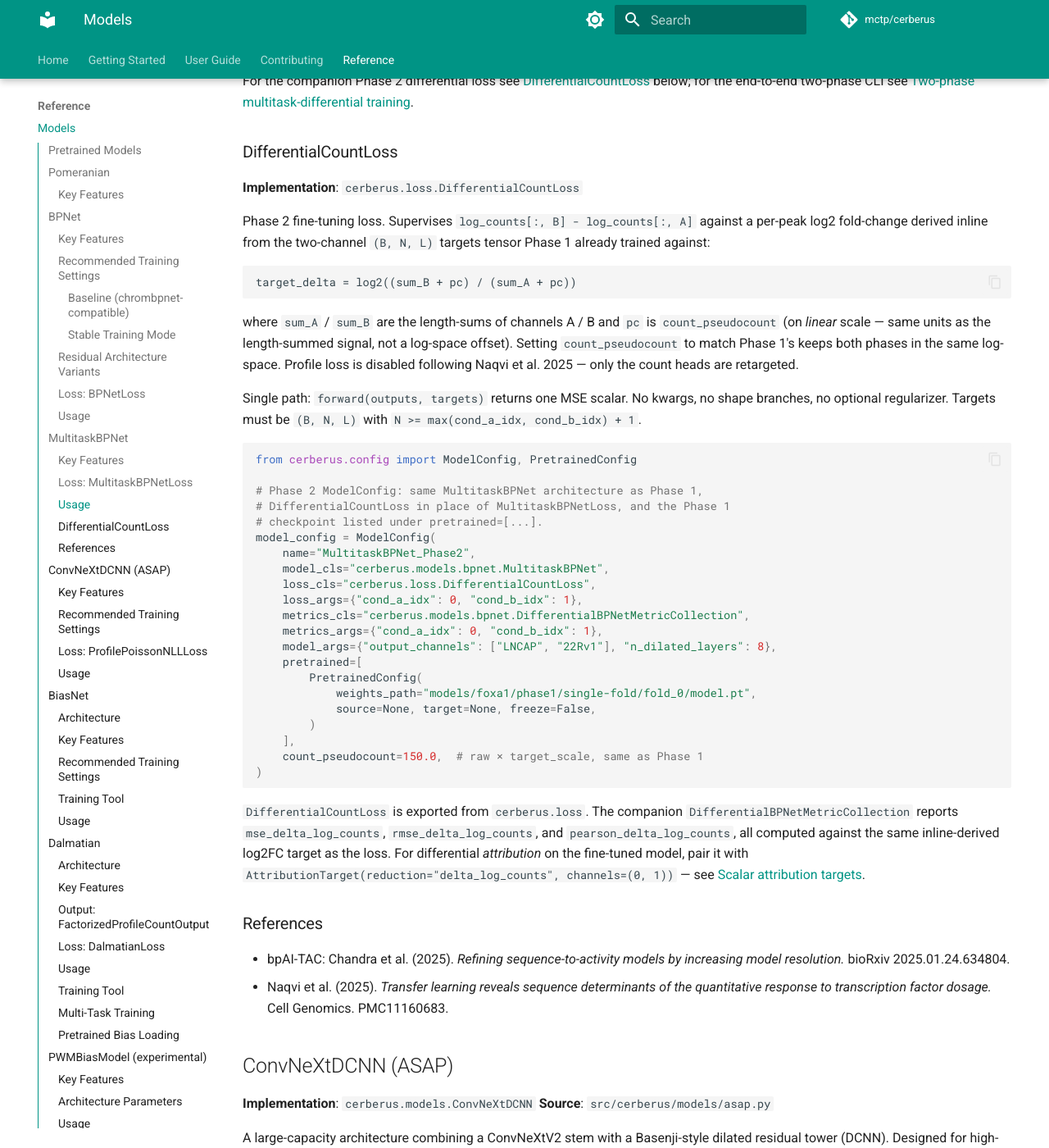
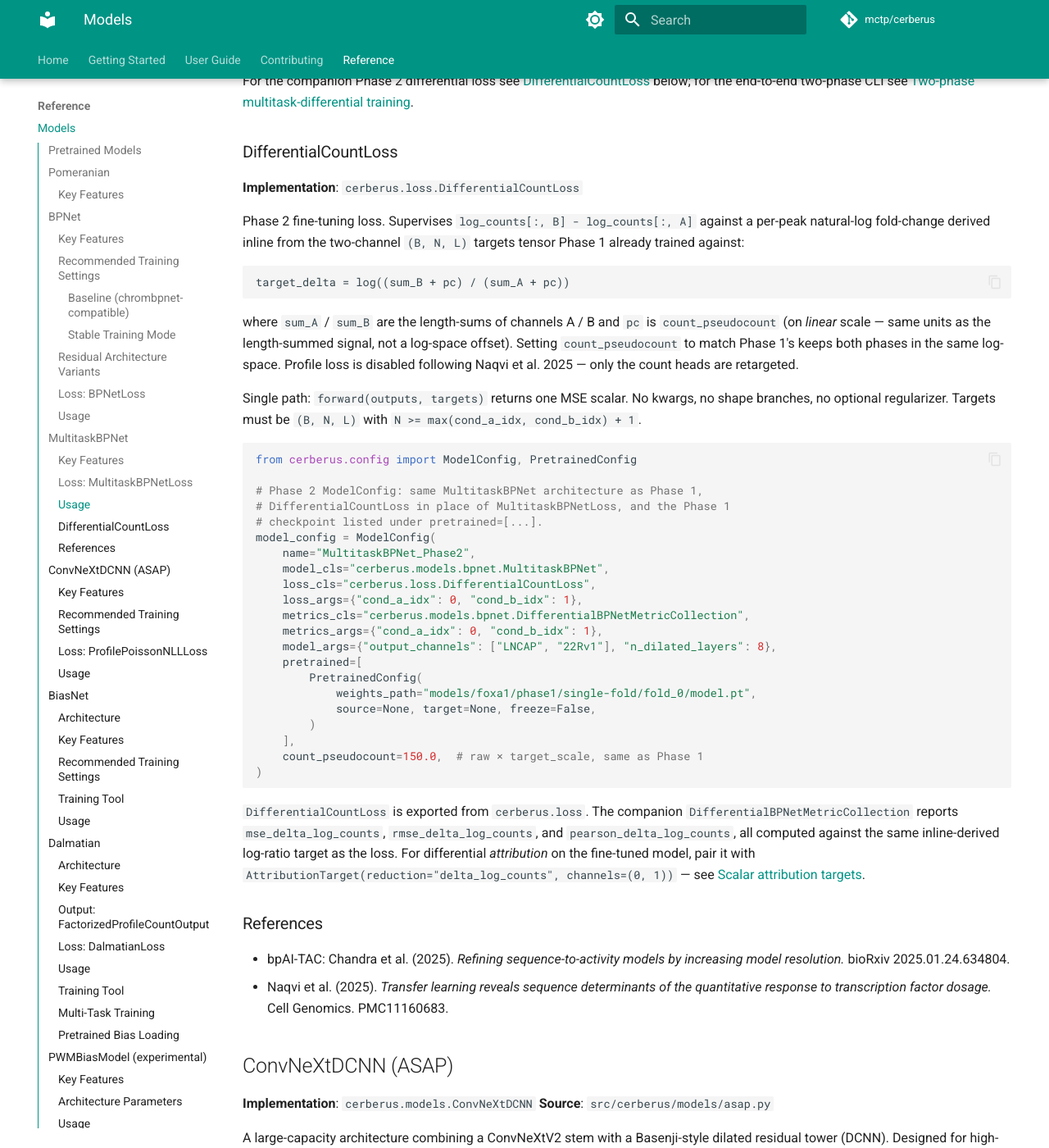
Before and after one commit to mctp/cerberus, an MkDocs documentation site: the page built from docs/models.md, in a window 1280 px wide and 1400 px high, scrolled down 6332 px. Shown: the whole window at 82% size. Built offline with MkDocs 1.6.1 and Material for MkDocs 9.7.7, drawn with Linux system fonts in a browser that asks for light colours; comment, search, counter and statistics services are not loaded.

Commit message:
fix(differential): align Phase 2 target with natural-log count space
Why:
- Phase 1 absolute count heads train against log(count + pseudocount).
- Phase 2 differential fine-tuning was still deriving its target with log2((B + pc) / (A + pc)).
- That left the two phases in mismatched target spaces and made Phase 2 drift harder to interpret.

What changed:
- switch DifferentialCountLoss target derivation from torch.log2 to torch.log
- switch differential metrics and regression tests to the same natural-log target
- update pseudocount, workflow, and model docs to describe the natural-log differential target consistently

Verification:
- targeted differential test slice passes in the project venv

````diff
--- a/docs/models.md
+++ b/docs/models.md
@@ -224,10 +224,10 @@ For the companion Phase 2 differential loss see [DifferentialCountLoss](#differe
 
 **Implementation**: `cerberus.loss.DifferentialCountLoss`
 
-Phase 2 fine-tuning loss. Supervises `log_counts[:, B] - log_counts[:, A]` against a per-peak log2 fold-change derived inline from the two-channel `(B, N, L)` targets tensor Phase 1 already trained against:
+Phase 2 fine-tuning loss. Supervises `log_counts[:, B] - log_counts[:, A]` against a per-peak natural-log fold-change derived inline from the two-channel `(B, N, L)` targets tensor Phase 1 already trained against:
 
 ```
-target_delta = log2((sum_B + pc) / (sum_A + pc))
+target_delta = log((sum_B + pc) / (sum_A + pc))
 ```
 
 where `sum_A` / `sum_B` are the length-sums of channels A / B and `pc` is `count_pseudocount` (on *linear* scale — same units as the length-summed signal, not a log-space offset). Setting `count_pseudocount` to match Phase 1's keeps both phases in the same log-space. Profile loss is disabled following Naqvi et al. 2025 — only the count heads are retargeted.
@@ -258,7 +258,7 @@ model_config = ModelConfig(
 )
 ```
 
-`DifferentialCountLoss` is exported from `cerberus.loss`. The companion `DifferentialBPNetMetricCollection` reports `mse_delta_log_counts`, `rmse_delta_log_counts`, and `pearson_delta_log_counts`, all computed against the same inline-derived log2FC target as the loss. For differential *attribution* on the fine-tuned model, pair it with `AttributionTarget(reduction="delta_log_counts", channels=(0, 1))` — see [Scalar attribution targets](usage.md#scalar-attribution-targets).
+`DifferentialCountLoss` is exported from `cerberus.loss`. The companion `DifferentialBPNetMetricCollection` reports `mse_delta_log_counts`, `rmse_delta_log_counts`, and `pearson_delta_log_counts`, all computed against the same inline-derived log-ratio target as the loss. For differential *attribution* on the fine-tuned model, pair it with `AttributionTarget(reduction="delta_log_counts", channels=(0, 1))` — see [Scalar attribution targets](usage.md#scalar-attribution-targets).
 
 ### References
 - bpAI-TAC: Chandra et al. (2025). *Refining sequence-to-activity models by increasing model resolution.* bioRxiv 2025.01.24.634804.
````
Also changed, not shown: CHANGELOG.md (+4 -4 lines), docs/internal/count_log_spaces.md (+1 -1 lines), docs/internal/differential_workflow_redesign.md (+9 -9 lines), docs/usage.md (+2 -2 lines), 6 other files.
